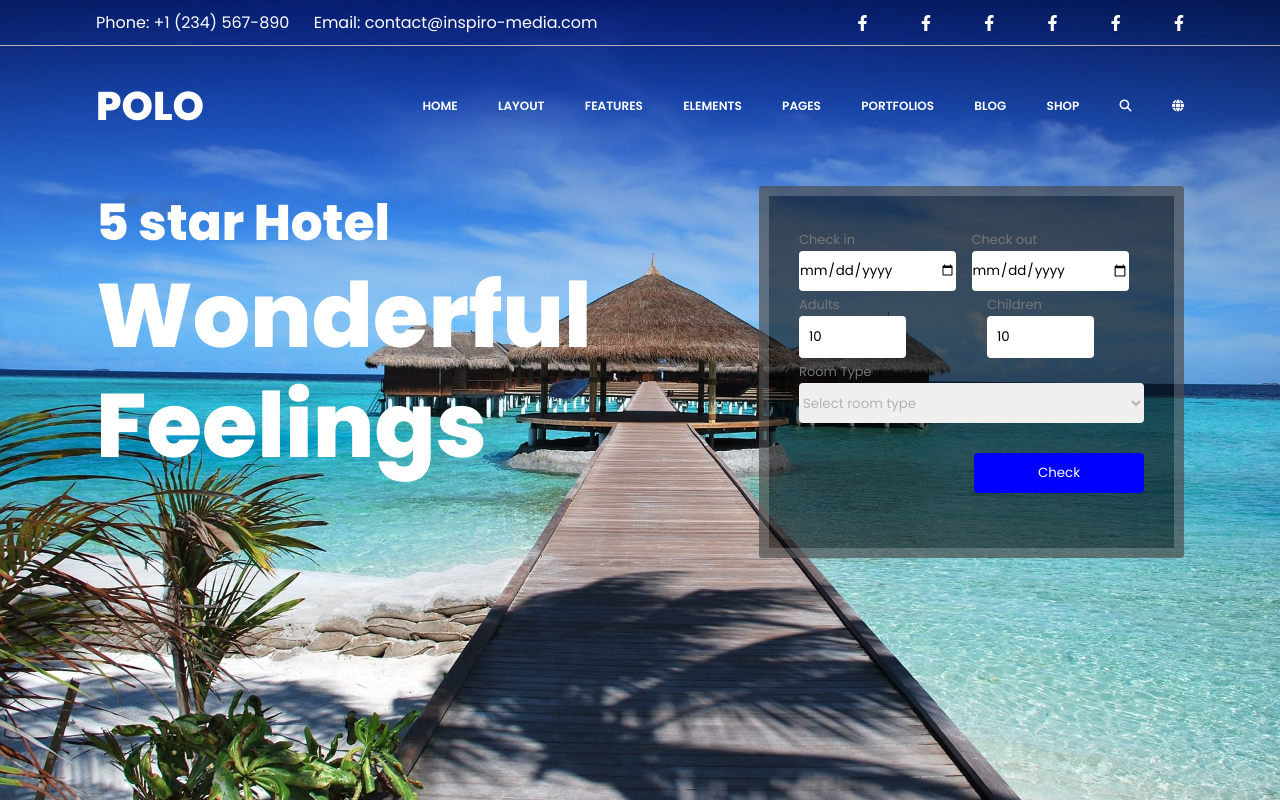
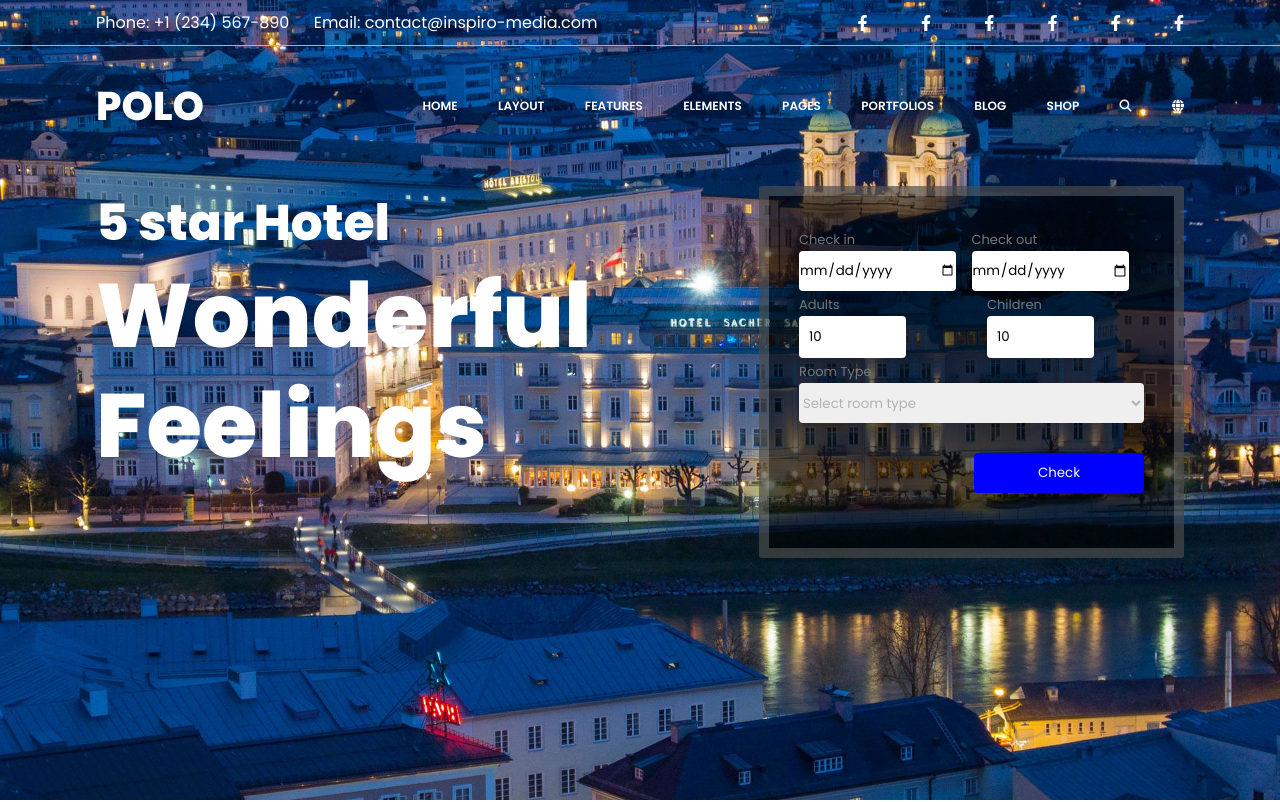
Before and after one commit to rafetmammadoff/HotelHomeWork, a plain HTML site: page index.html in a window 1280 px wide. Shown: the top 802 px of the page. Drawn offline with Linux system fonts and the light colour scheme.

Commit message:
Sticky Navbar and Auto Change Back img

```diff
--- a/assets/styles/style.scss
+++ b/assets/styles/style.scss
@@ -15,6 +15,7 @@
     background-repeat: no-repeat;
     background-size: cover;
     background-position: center;
+    transition: 1s;
     .topbar{
         color: white;
         display: flex;
@@ -41,7 +42,15 @@
             }
         }
     }
+    .rafet{
+        width: 100%;
+        position: fixed !important;
+        top: 0;
+        background-color: gray !important;
+        margin: 0 !important;
+    }
     .header{
+        transition: .5s;
         margin-top: 30px;
         position: relative;
         z-index: 3;
--- a/index.html
+++ b/index.html
@@ -14,7 +14,7 @@
 <body>
 
     <main>
-        <div class="background">
+        <div id="back" class="background">
             <div class="topbar">
                 <div class="container">
                     <div class="contact">
@@ -31,7 +31,7 @@
                     </div>
                 </div>
             </div>
-            <div class="header">
+            <div class="header" id="headerr">
                 <div class="container">
                     <div class="logo">
                         <span>POLO</span>
@@ -319,5 +319,6 @@
             <p>© 2019 POLO - Responsive Multi-Purpose HTML5 Template. All Rights Reserved. INSPIRO</p>
         </div>
     </footer>
+    <script src="./main.js"></script>
 </body>
 </html>
--- /dev/null
+++ b/main.js
@@ -0,0 +1,26 @@
+var back=document.querySelector("#back");
+
+
+window.onload = function () {
+    window.setInterval(changeImage, 2000);
+    function changeImage() {
+        var BackgroundImg=["./assets/images/3.jpg",
+            "./assets/images/4.jpg"
+        ];
+        var i = Math.floor((Math.random() * 2));
+        back.style.backgroundImage='url("' + BackgroundImg[i] + '")';
+    }
+
+}
+window.onscroll=function(){myFunction()};
+
+var header=document.querySelector("#headerr");
+var sticky=header.offsetTop;
+function myFunction() {
+    if (window.pageYOffset>sticky) {
+        header.classList.add("rafet")
+    }
+    else{
+        header.classList.remove("rafet")
+    }
+}
```
Also changed, not shown: assets/styles/style.css, 1 other file.
